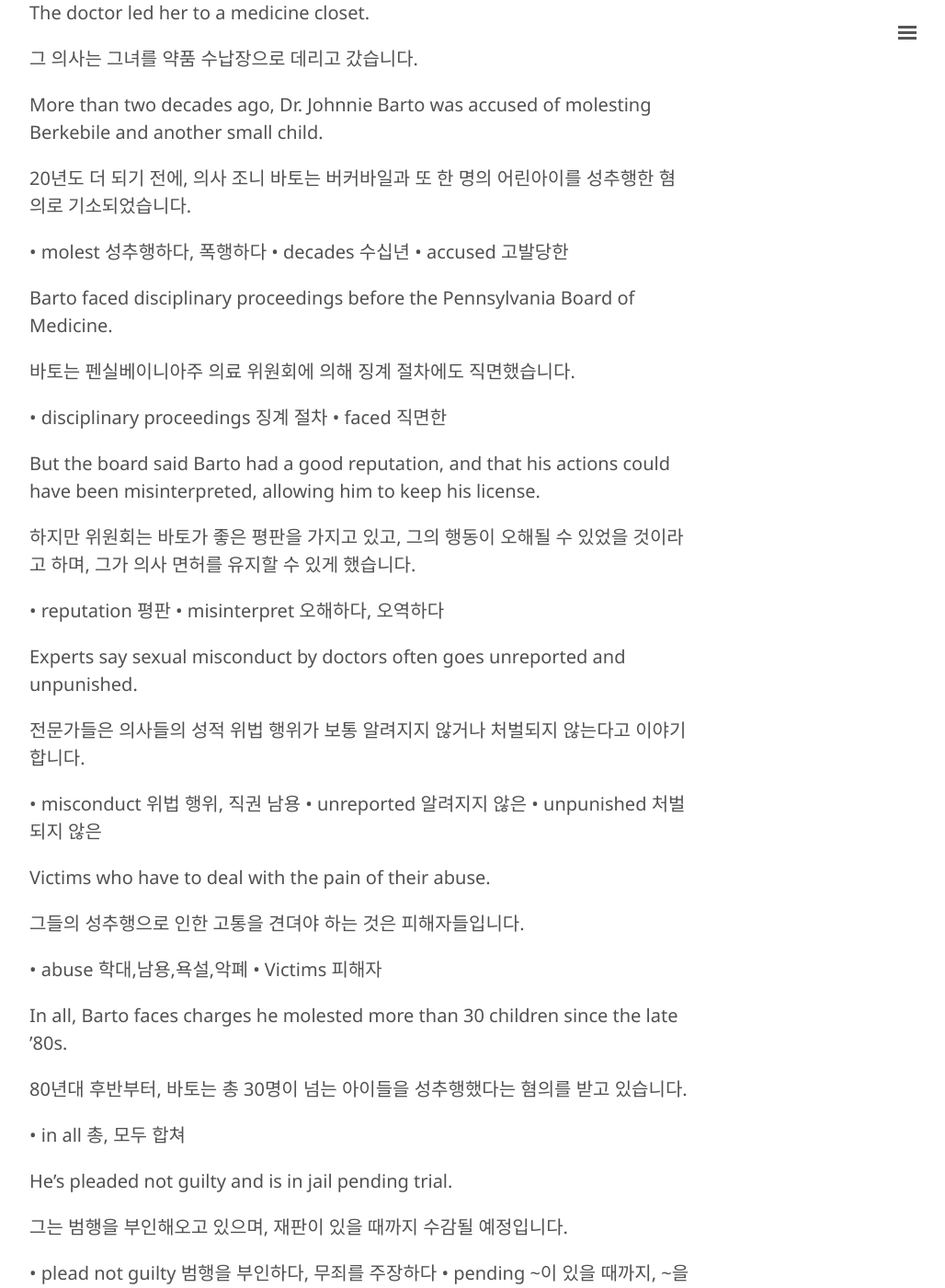
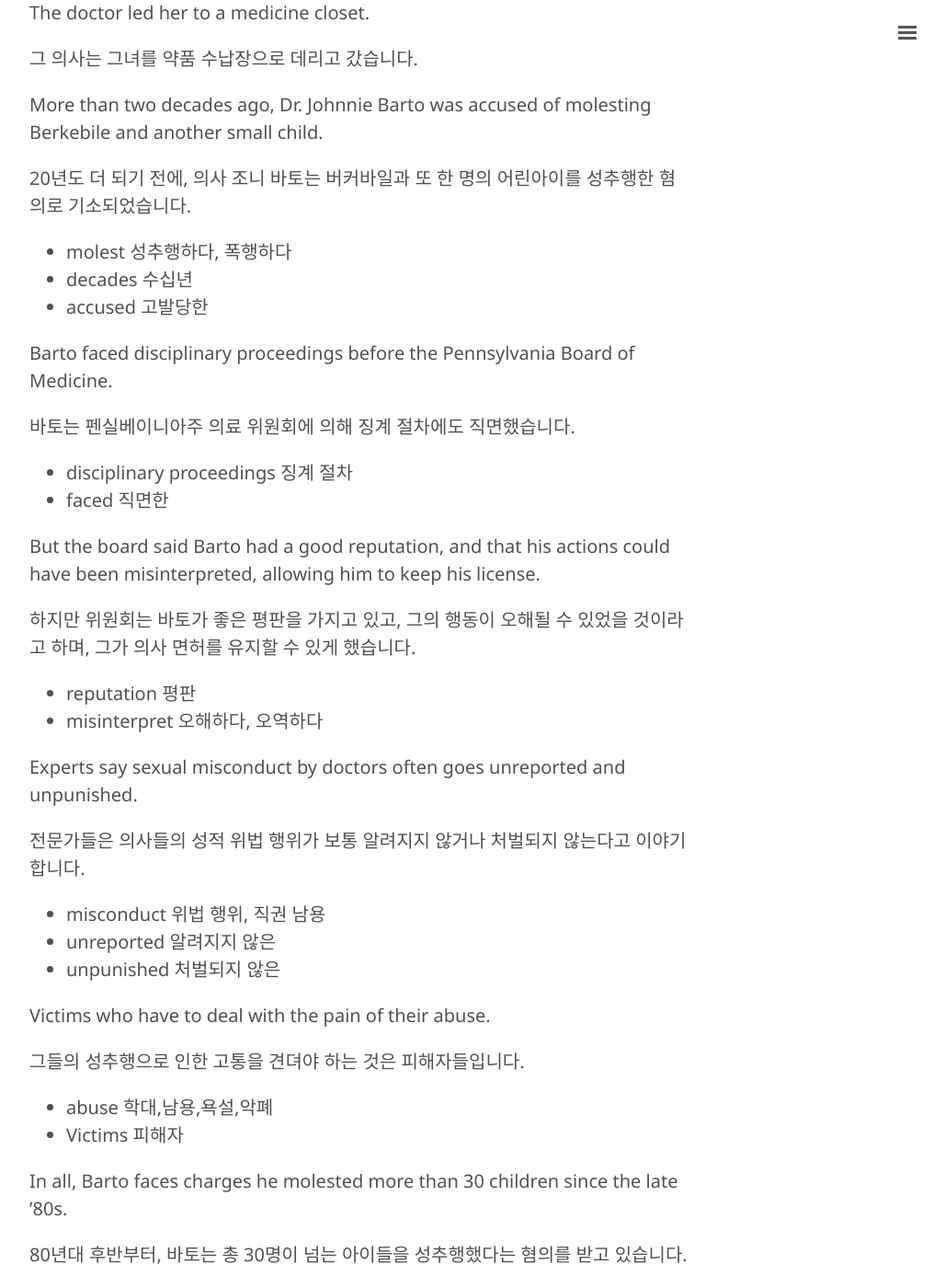
Before and after one commit to Kor-Karll/Kor-Karll.github.io, a Jekyll site: the page built from _posts/2018-11-07-EnglishStudy-20181107.md, in a window 1280 px wide and 1400 px high, scrolled down 601 px. Shown: the whole window at 92% size, without its empty margins (248-1276 px from the left). Built offline with Jekyll 4.4.1, drawn with Linux system fonts in a browser that asks for light colours; our own code applies the rules of GitHub Pages for plain Markdown files; comment, search, counter and statistics services are not loaded; some of the changed text lies outside the part shown.

Commit message:
내용 수정

```diff
--- a/_posts/2018-11-07-EnglishStudy-20181107.md
+++ b/_posts/2018-11-07-EnglishStudy-20181107.md
@@ -19,7 +19,7 @@ When Lee Ann Berkebile was four years old, her parents took her to a trusted ped
 
 리 앤 버커바일이 네 살이었을 때, 그녀의 부모님은 그녀를 신임받는 소아과 의사에게 데려갔습니다.
 
-• pediatrician 소아과 의사
+- pediatrician 소아과 의사
 
 
 The doctor led her to a medicine closet.
@@ -31,48 +31,49 @@ More than two decades ago, Dr. Johnnie Barto was accused of molesting Berkebile
 
 20년도 더 되기 전에, 의사 조니 바토는 버커바일과 또 한 명의 어린아이를 성추행한 혐의로 기소되었습니다.
 
-• molest 성추행하다, 폭행하다
-• decades 수십년
-• accused 고발당한
+- molest 성추행하다, 폭행하다
+- decades 수십년
+- accused 고발당한
+
 
 
 Barto faced disciplinary proceedings before the Pennsylvania Board of Medicine.
 
 바토는 펜실베이니아주 의료 위원회에 의해 징계 절차에도 직면했습니다.
 
-• disciplinary proceedings 징계 절차
-• faced 직면한
+- disciplinary proceedings 징계 절차
+- faced 직면한
 
 But the board said Barto had a good reputation, and that his actions could have been misinterpreted, allowing him to keep his license.
 
 하지만 위원회는 바토가 좋은 평판을 가지고 있고, 그의 행동이 오해될 수 있었을 것이라고 하며, 그가 의사 면허를 유지할 수 있게 했습니다.
 
-• reputation 평판
-• misinterpret 오해하다, 오역하다
+- reputation 평판
+- misinterpret 오해하다, 오역하다
 
 
 Experts say sexual misconduct by doctors often goes unreported and unpunished.
 
 전문가들은 의사들의 성적 위법 행위가 보통 알려지지 않거나 처벌되지 않는다고 이야기합니다.
 
-• misconduct 위법 행위, 직권 남용
-• unreported 알려지지 않은
-• unpunished 처벌되지 않은
+- misconduct 위법 행위, 직권 남용
+- unreported 알려지지 않은
+- unpunished 처벌되지 않은
 
 
 Victims who have to deal with the pain of their abuse.
 
 그들의 성추행으로 인한 고통을 견뎌야 하는 것은 피해자들입니다.
 
-• abuse 학대,남용,욕설,악폐
-• Victims 피해자
+- abuse 학대,남용,욕설,악폐
+- Victims 피해자
 
 
 In all, Barto faces charges he molested more than 30 children since the late '80s.
 
 80년대 후반부터, 바토는 총 30명이 넘는 아이들을 성추행했다는 혐의를 받고 있습니다.
 
-• in all 총, 모두 합쳐
+- in all 총, 모두 합쳐
 
 
 
@@ -80,8 +81,8 @@ He's pleaded not guilty and is in jail pending trial.
 
 그는 범행을 부인해오고 있으며, 재판이 있을 때까지 수감될 예정입니다.
 
-• plead not guilty 범행을 부인하다, 무죄를 주장하다
-• pending ~이 있을 때까지, ~을 기다리는 동안
+- plead not guilty 범행을 부인하다, 무죄를 주장하다
+- pending ~이 있을 때까지, ~을 기다리는 동안
 
 
 Michael Rubinkam, Associated Press, Pennsylvania.
```
